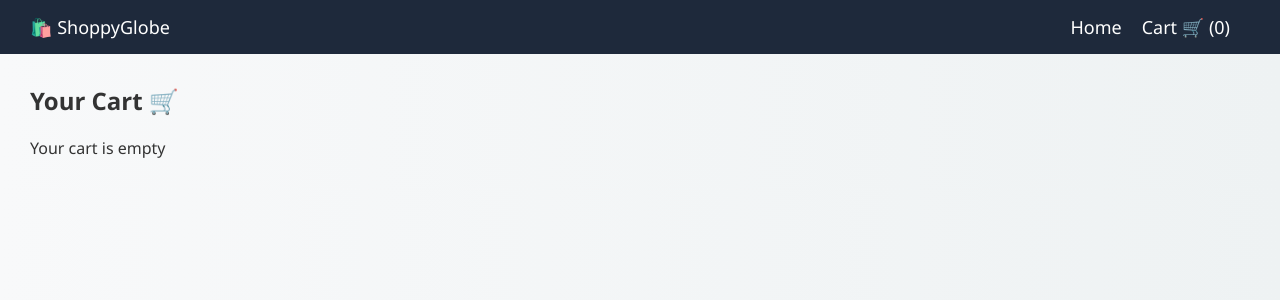
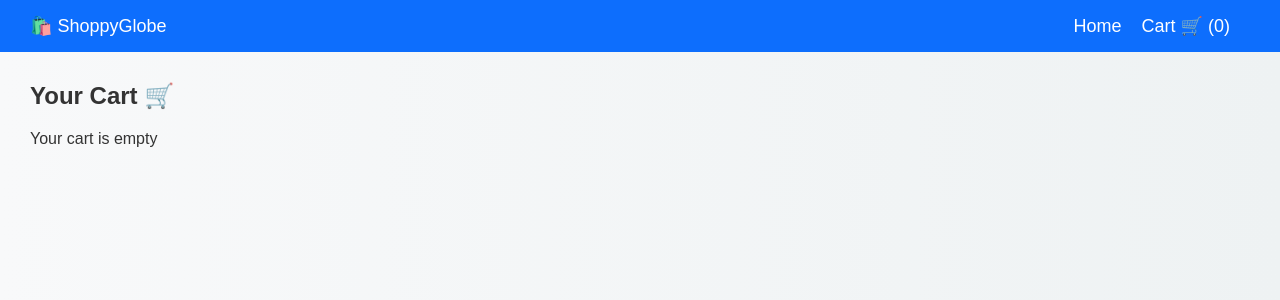
Before and after one commit to Vanaja-K08/ShoppyGlobe-E-commerce-Application, a React (Vite) app: page /cart in a window 1280 px wide. Shown: the top 300 px of the page. Built offline with nearby package versions, Linux system fonts and the light colour scheme.

Commit message:
added some style css

```diff
--- a/src/index.css
+++ b/src/index.css
@@ -3,6 +3,7 @@
   margin: 0;
   padding: 0;
   box-sizing: border-box;
+  font-family: Arial, sans-serif;
 }
 
 /* Body */
@@ -14,7 +15,8 @@ body {
 
 /* Header */
 .navbar {
-  background-color: #1e293b;
+ background: #0d6efd;
+  color: white;
   padding: 15px 30px;
   display: flex;
   justify-content: space-between;
@@ -40,8 +42,9 @@ body {
 /* Product Grid */
 .product-grid {
   display: grid;
-  grid-template-columns: repeat(auto-fit, minmax(230px, 1fr));
-  gap: 20px;
+ grid-template-columns: repeat(auto-fill, minmax(220px, 1fr));
+  gap: 25px;
+  margin-top: 20px;
 }
 
 /* Product Card */
@@ -49,7 +52,8 @@ body {
   background: #ffffff;
   border-radius: 10px;
   padding: 15px;
-  box-shadow: 0 5px 15px rgba(0,0,0,0.1);
+   text-align: center;
+  box-shadow: 0 4px 10px rgba(0,0,0,0.1);
   transition: transform 0.2s;
 }
 
```
